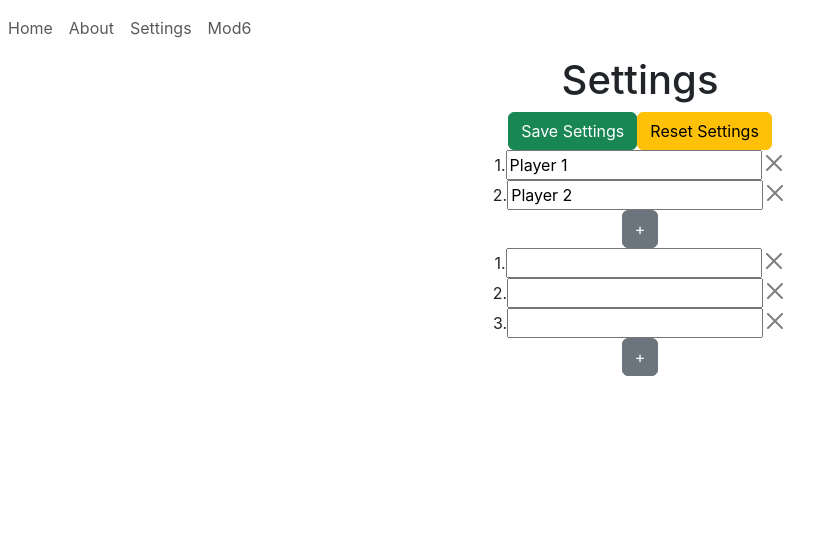
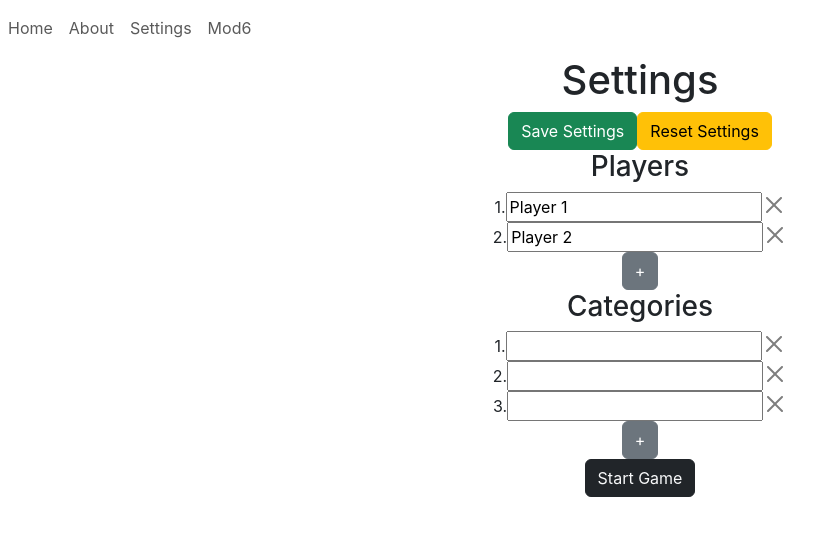
Before and after one commit to johny-chongy/mod6, a React (Create React App) app: page /settings in a window 1280 px wide. Shown: the top 536 px of the page, without its empty margins (0-837 px from the left). Built offline with nearby package versions, Linux system fonts and the light colour scheme.

Commit message:
style adds

```diff
--- a/src/Settings.tsx
+++ b/src/Settings.tsx
@@ -2,6 +2,7 @@ import { useState, ChangeEvent, useEffect, FormEvent, MouseEventHandler } from '
 import Alert from 'react-bootstrap/Alert';
 import Button from 'react-bootstrap/Button';
 import CloseButton from 'react-bootstrap/CloseButton';
+import { Link } from 'react-router-dom';
 
 /** Component for setting up the Game
  *
@@ -97,6 +98,8 @@ function Settings() {
             <form onSubmit={handleSubmit}>
                 <Button variant='success' type='submit'>Save Settings</Button>
                 <Button variant='warning' onClick={() => handleReset()}>Reset Settings</Button>
+
+                <h3>Players</h3>
                 {gameSettings.players.map((player,idx) => (
                     <div key={`player-${idx+1}`}>
                         <label htmlFor={`player-${idx+1}`}>{`${idx+1}.`}</label>
@@ -120,6 +123,8 @@ function Settings() {
                     +
                 </Button>
             </form>
+
+            <h3>Categories</h3>
             <form>
                 {gameSettings.categories.map((category,idx) => (
                     <div key={`category-${idx+1}`}>
@@ -144,6 +149,18 @@ function Settings() {
                     +
                 </Button>
             </form>
+
+            <Button
+                variant='dark'
+            >
+                <Link
+                    to={'/game'}
+                    style={{ textDecoration: 'none'}}
+                    className='text-light'
+                >
+                    Start Game
+                </Link>
+            </Button>
         </div>
     )
 }
```
